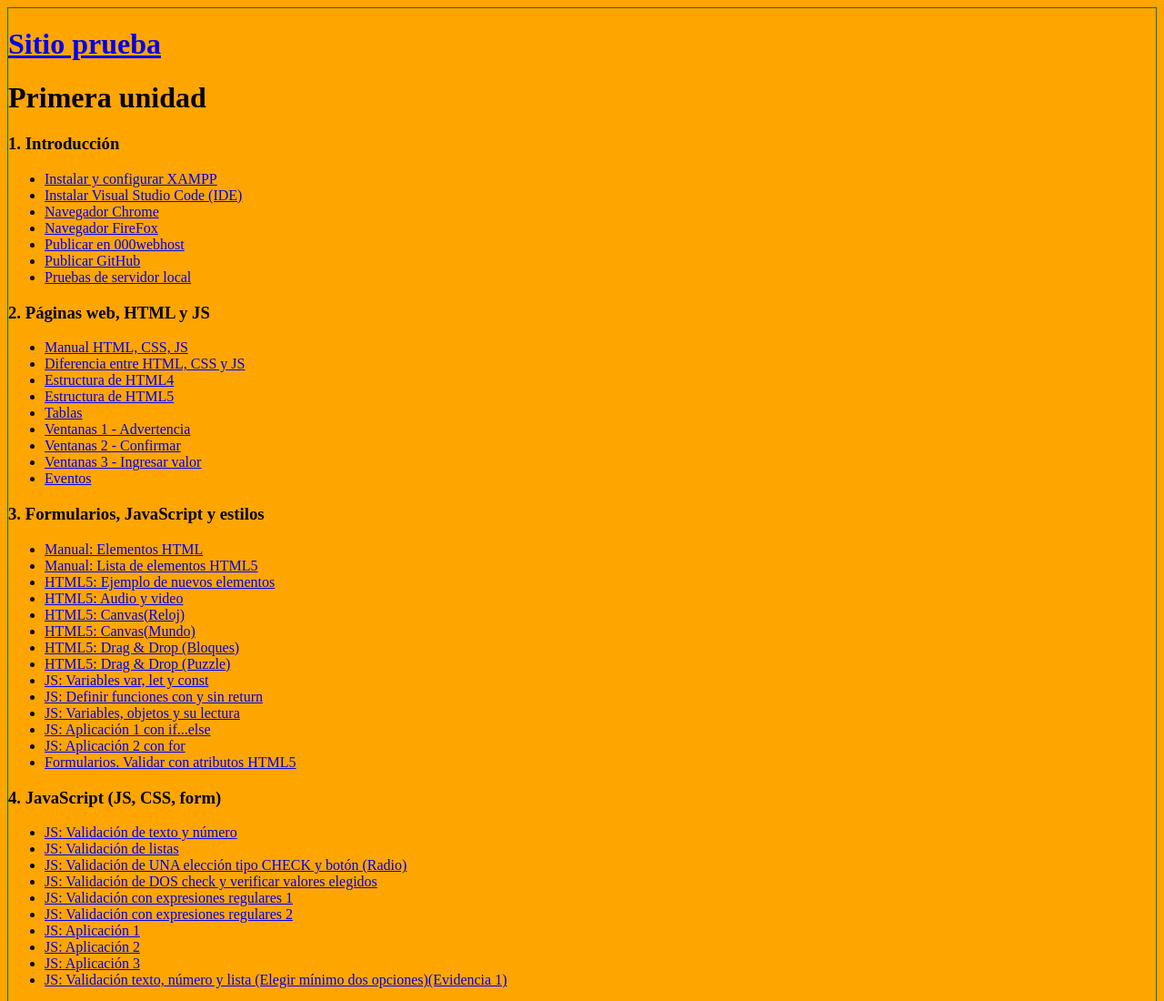
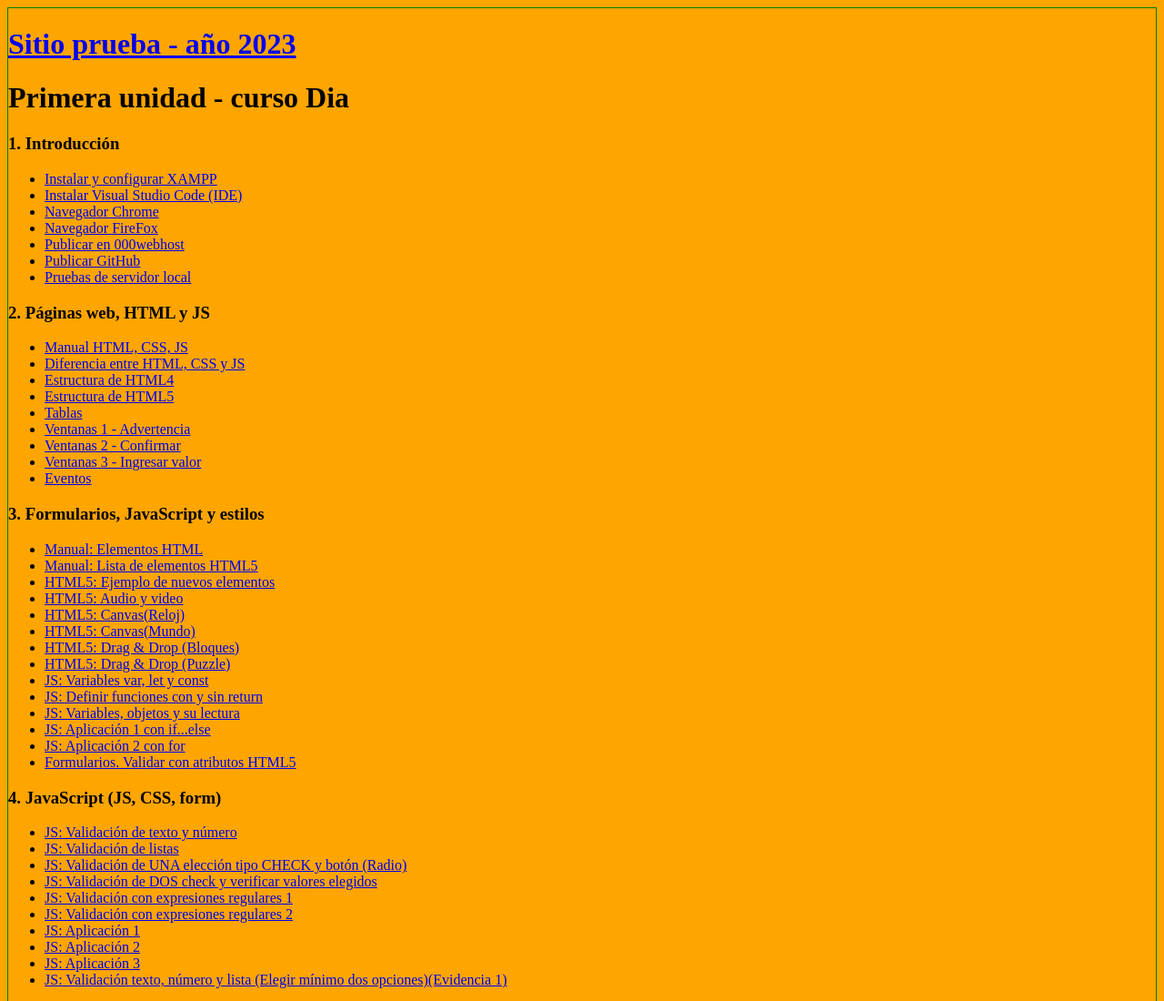
Before and after one commit to vqzluis/sitio1, a plain HTML site: page index.html in a window 1280 px wide. Shown: the top 1100 px of the page at 91% size. Drawn offline with Linux system fonts and the light colour scheme.

Commit message:
v02 se vario el index, agrego pagina 2 y nueva carpeta unidad 3

```diff
--- a/index.html
+++ b/index.html
@@ -6,9 +6,9 @@
 <style> body{background-color: orange; border: 1px solid green;} </style>
 </head>
 <body>
-	<h1> <a target="_blank" href="sitio/">Sitio prueba</a> </h1>
+	<h1> <a target="_blank" href="sitio/">Sitio prueba - año 2023</a> </h1>
 
-	<h1> Primera unidad </h1>
+	<h1> Primera unidad - curso Dia</h1>
 	<h3> 1. Introducción </h3>
 	<ul>
 		<li> <a target="_blank" href="https://www.apachefriends.org/download.html">Instalar y configurar XAMPP</a></li>
```
Also changed, not shown: pagina2.html (added), unid3/pagina3.html (added).
